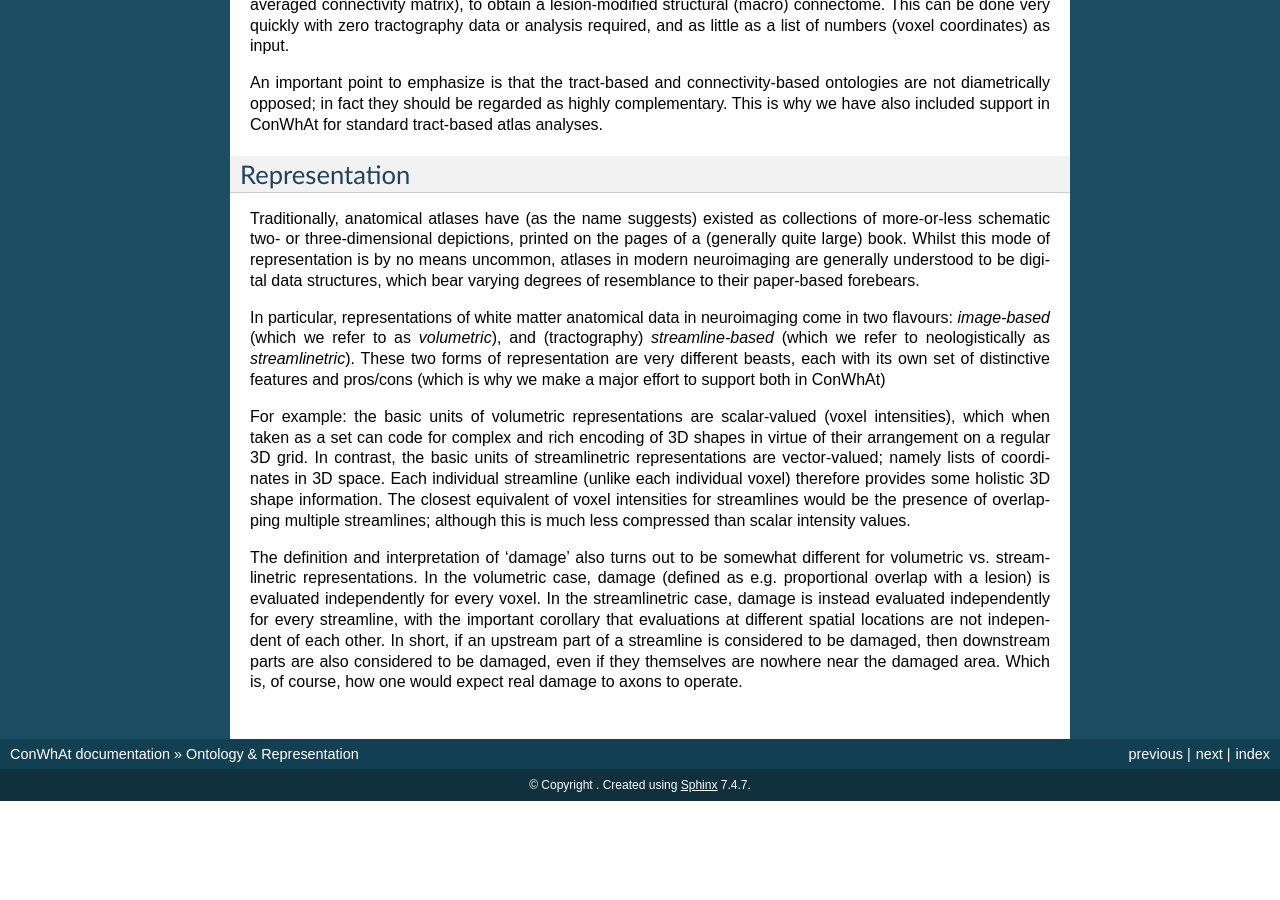
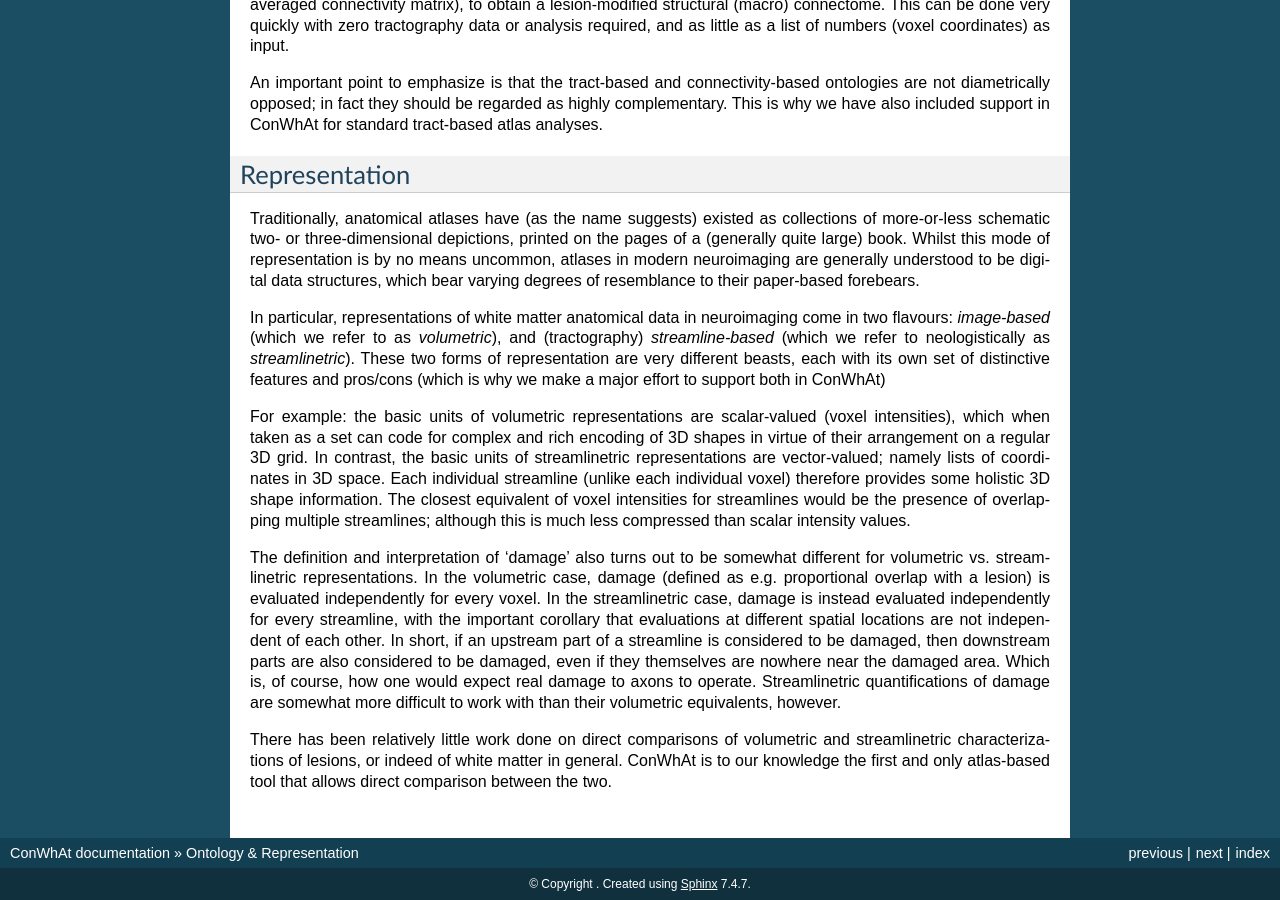
Before and after one commit to JohnGriffiths/ConWhAt, a Sphinx documentation site: the page built from docs/about_conwhat/ontology_and_representation.rst, in a window 1280 px wide and 900 px high, scrolled down 791 px. Built offline with Sphinx 7.4.7, drawn with Linux system fonts in a browser that asks for light colours; before the commit the page ends 1592 px from its top, so only the background shows below that.

Commit message:
more docs

```diff
--- a/docs/about_conwhat/ontology_and_representation.rst
+++ b/docs/about_conwhat/ontology_and_representation.rst
@@ -34,4 +34,6 @@ In particular, representations of white matter anatomical data in neuroimaging c
 
 For example: the basic units of volumetric representations are scalar-valued (voxel intensities), which when taken as a set can code for complex and rich encoding of 3D shapes in virtue of their arrangement on a regular 3D grid. In contrast, the basic units of streamlinetric representations are vector-valued; namely lists of coordinates in 3D space. Each individual streamline (unlike each individual voxel) therefore provides some holistic 3D shape information. The closest equivalent of voxel intensities for streamlines would be the presence of overlapping multiple streamlines; although this is much less compressed than scalar intensity values.
 
-The definition and interpretation of 'damage' also turns out to be somewhat different for volumetric vs. streamlinetric representations. In the volumetric case, damage (defined as e.g. proportional overlap with a lesion) is evaluated independently for every voxel. In the streamlinetric case, damage is instead evaluated independently for every streamline, with the important corollary that evaluations at different spatial locations are not independent of each other. In short, if an upstream part of a streamline is considered to be damaged, then downstream parts are also considered to be damaged, even if they themselves are nowhere near the damaged area. Which is, of course, how one would expect real damage to axons to operate.
+The definition and interpretation of 'damage' also turns out to be somewhat different for volumetric vs. streamlinetric representations. In the volumetric case, damage (defined as e.g. proportional overlap with a lesion) is evaluated independently for every voxel. In the streamlinetric case, damage is instead evaluated independently for every streamline, with the important corollary that evaluations at different spatial locations are not independent of each other. In short, if an upstream part of a streamline is considered to be damaged, then downstream parts are also considered to be damaged, even if they themselves are nowhere near the damaged area. Which is, of course, how one would expect real damage to axons to operate. Streamlinetric quantifications of damage are somewhat more difficult to work with than their volumetric equivalents, however.
+
+There has been relatively little work done on direct comparisons of volumetric and streamlinetric characterizations of lesions, or indeed of white matter in general. ConWhAt is to our knowledge the first and only atlas-based tool that allows direct comparison between the two.
```
